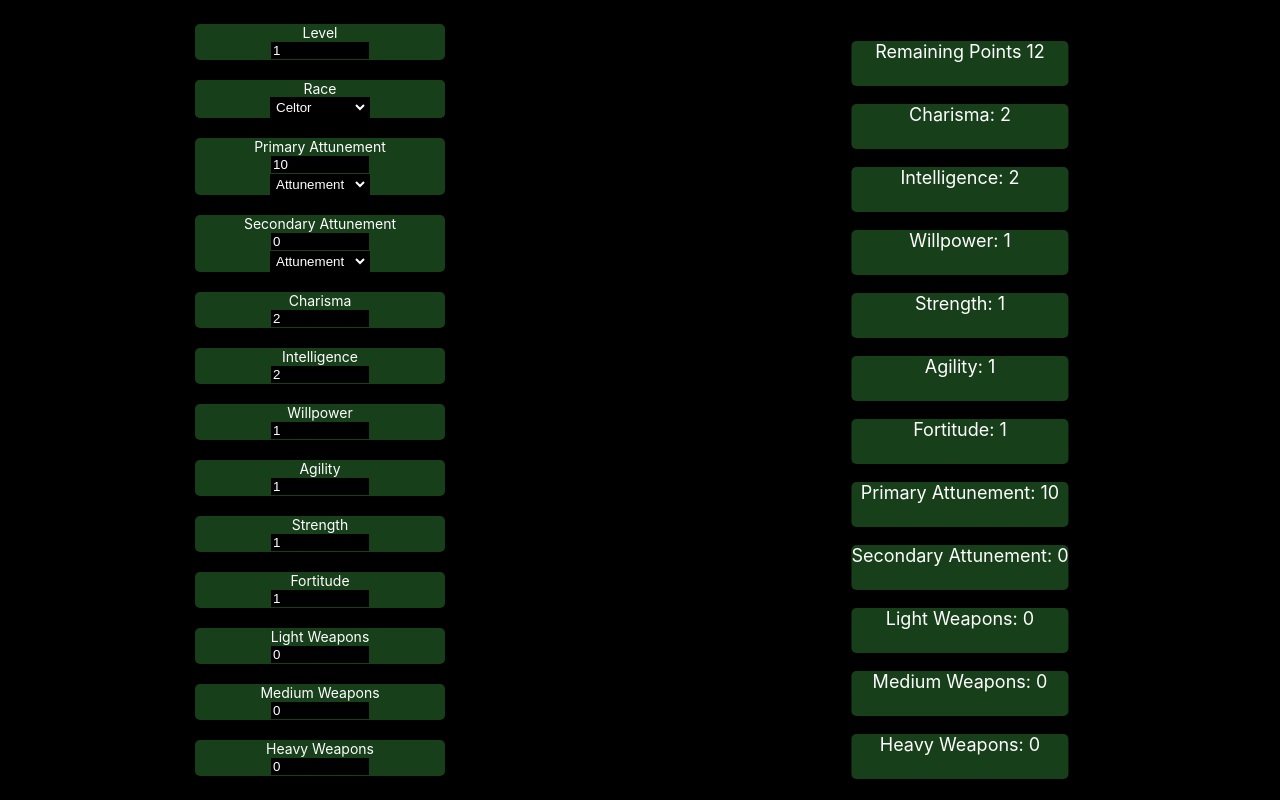
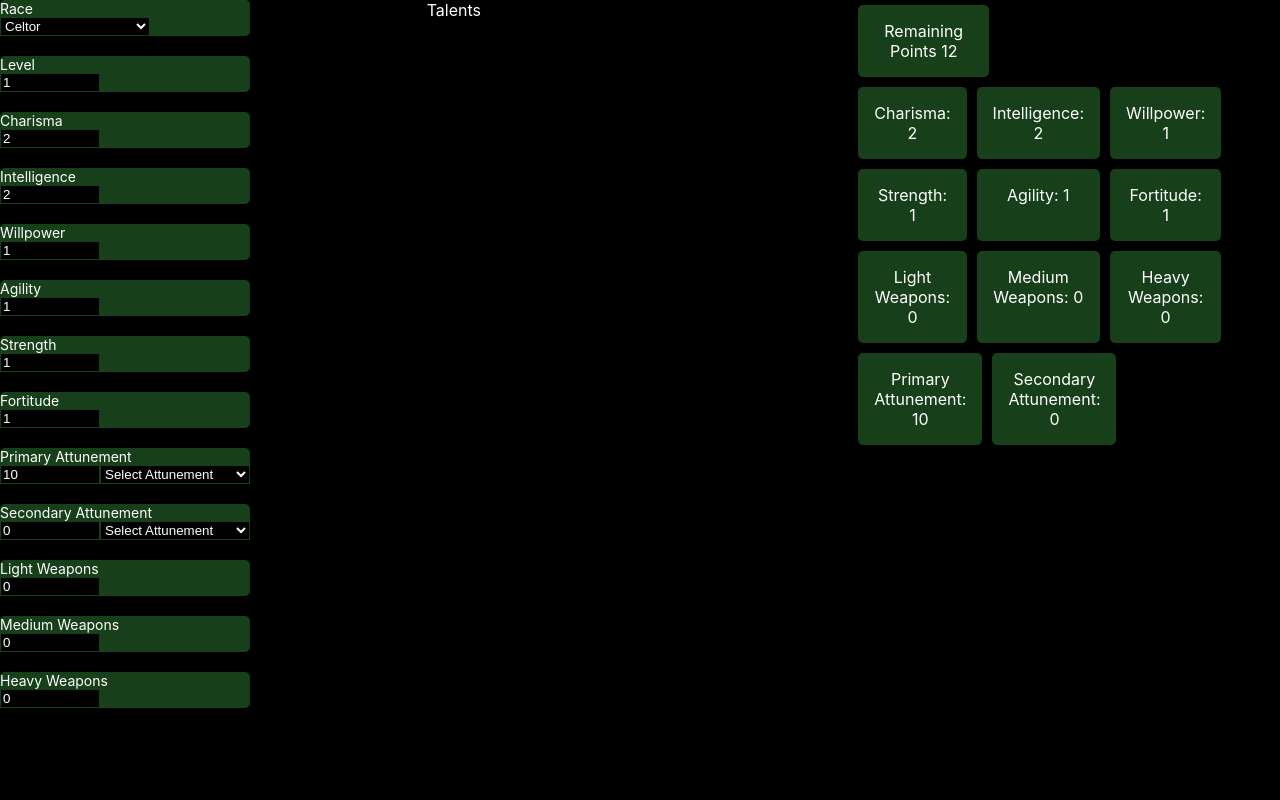
Before and after one commit to RedalarHouseVoid/Deepwoken-Build, a React (Create React App) app: page / in a window 1280 px wide. Built offline with nearby package versions, Linux system fonts and the light colour scheme.

Commit message:
Fixed Attunement Change Bug
Fixed case statement to re-enable input for attunement boxes

```diff
--- a/src/App.css
+++ b/src/App.css
@@ -1,42 +1,8 @@
-.App {
-  text-align: center;
-  display: grid;
-}
 
-.App-logo {
-  height: 40vmin;
-  pointer-events: none;
-}
 
-@media (prefers-reduced-motion: no-preference) {
-  .App-logo {
-    animation: App-logo-spin infinite 20s linear;
-  }
-}
-
-.App-header {
-  background-color: #282c34;
-  min-height: 100vh;
-  display: flex;
-  flex-direction: column;
-  align-items: center;
-  justify-content: center;
-  font-size: calc(10px + 2vmin);
-  color: white;
-  position: absolute;
-}
-
-.App-link {
-  color: #61dafb;
-}
-
-@keyframes App-logo-spin {
-  from {
-    transform: rotate(0deg);
-  }
-  to {
-    transform: rotate(360deg);
-  }
+body {
+  background-color: black;
+  color: white
 }
 input[type=text] {
   box-sizing: border-box;
@@ -48,18 +14,34 @@ input[type=text] {
 
 
 }
-.select {
 
-  position: relative;
+.main {
+  display: grid;
+  grid-template-columns: 1fr 1fr 1fr;
+  align-content: center;
+  justify-content: center;
 
 }
-.race {
+.Display {
+
+  display: grid;
+  grid-template-columns: 1fr 1fr 1fr
+
+}
+.col {
+  align-items: ;
+  width: 33%;
+}
+select {
   box-sizing: border-box;
-  border: 2px solid rgb(0, 0, 0);
+  border: 1px solid rgb(23, 63, 26);
   background-color: black;
   color: white;
-  width: 10%;
+  width: 60%;
 }
+
+
+
 .attr {
   font-size: 14px;
   position: relative;
@@ -69,69 +51,18 @@ input[type=text] {
   width: 250px;
   margin-bottom: 20px;
 
+}
+.AttunementDisplay {
 
-
-
-
+  display: grid;
+  grid-template-columns: 1fr 1fr
 
 }
-
 p {
-  font-size: large;
+  box-shadow: 0 4px 8px 0 rgba(0, 0, 0, 0.2); /* this adds the "card" effect */
+  padding: 16px;
+  border-radius: 5px;
+  text-align: center;
   background-color: rgb(23, 63, 26);
-  border-radius: 5px;
-  border: rgb(23, 63, 26) 4px;
-  height: 45px;
+  margin: 5px;
 }
-
-
-select {
-  box-sizing: border-box;
-  border: 2px solid rgb(0, 0, 0);
-  background-color: black;
-  color: white;
-  width: 40%;
-}
-
-
-
-
-
-
-
-.split {
-  height: 100%;
-  width: 50%;
-  position: fixed;
-  z-index: 1;
-  top: 0;
-  overflow-x: hidden;
-  padding-top: 20px;
-  background-color: black;
-
-}
-
-.left {
-  left: 0;
-  background-color: black;
-}
-
-
-
-.right {
-  right: 0;
-  background-color: black;
-}
-
-.centered {
-  position: absolute;
-  top: 50%;
-  left: 50%;
-  transform: translate(-50%, -50%);
-  text-align: center;
-}
-
-.centered img {
-  width: 150px;
-  border-radius: 50%;
-}
--- a/src/App.js
+++ b/src/App.js
@@ -353,29 +353,10 @@ useEffect(() => {
 
     return (
     <div className="App">
+      <div class='main'>
 
-      <header className="App-header">
-        <img src={logo} className="App-logo" alt="logo" />
-
-
-        <div class="split left">
-  <div class="centered">
-  <div class='attr'>
-
-
-        <form>
-        <label>Level</label> <br/>
-        <input
-
-        type="text"
-        value={levelValue}
-        onChange={(l) => setLevel(l.target.value)}
-
-        />
-        </form>
-
-        </div>
-        <div class='attr'>
+      <div class='col Input'>
+      <div class='attr'>
 
 
 
@@ -412,67 +393,24 @@ useEffect(() => {
 
 
         </div>
+
+
+
         <div class='attr'>
 
 
-
         <form>
-        <label>{primaryAttunement !== 'none' ? primaryAttunement : 'Primary Attunement'}</label> <br/>
+        <label>Level</label> <br/>
         <input
 
         type="text"
-        value={primaryAttunementValue}
-        onChange={(a) => attrChange(a, 'primary attunement')}
+        value={levelValue}
+        onChange={(l) => setLevel(l.target.value)}
+
         />
+        </form>
 
-        </form>
-        <select
-         value={primaryAttunement}
-         onChange={
-           (A) => primaryAttunementChange(A)}
-           >
-
-         <option value="none" selected="selected">Attunement</option>
-          <option value='Flamecharm'>Flamecharm</option>
-          <option value='Frostdraw'>Frostdraw</option>
-          <option value='Thundercall'>Thundercall</option>
-          <option value='Galebreathe'>Galebreathe</option>
-          <option value='Shadowcast'>Shadowcast</option>
-        </select>
         </div>
-        <div class='attr'>
-
-
-
-        <form>
-        <label>{secondaryAttunement !== 'none' ? secondaryAttunement : 'Secondary Attunement'}</label> <br/>
-        <input
-
-        type="text"
-        value={secondaryAttunementValue}
-        onChange={(a) => attrChange(a, 'secondary attunement')}
-        />
-
-        </form>
-        <select
-         value={secondaryAttunement}
-         onChange={
-           (A) => secondaryAttunementChange(A)}
-           >
-
-        <option value="none" selected="selected">Attunement</option>
-        <option value='Frostdraw'>Frostdraw</option>
-        <option value='Flamecharm'>Flamecharm</option>
-          <option value='Thundercall'>Thundercall</option>
-          <option value='Galebreathe'>Galebreathe</option>
-          <option value='Shadowcast'>Shadowcast</option>
-        </select>
-        </div>
-
-
-
-
-
 
 
         <div class='attr'>
@@ -585,6 +523,60 @@ useEffect(() => {
         </form>
         </div>
 
+        <div class='attr'>
+
+
+
+        <form>
+        <label>{primaryAttunement !== 'none' ? primaryAttunement : 'Primary Attunement'}</label> <br/>
+        <input
+
+        type="text"
+        value={primaryAttunementValue}
+        onChange={(a) => attrChange(a, 'primary attunement')}
+        />
+        <select
+         value={primaryAttunement}
+         onChange={
+           (A) => primaryAttunementChange(A)}
+           >
+
+         <option value="none" selected="selected">Select Attunement</option>
+          <option value='Flamecharm'>Flamecharm</option>
+          <option value='Frostdraw'>Frostdraw</option>
+          <option value='Thundercall'>Thundercall</option>
+          <option value='Galebreathe'>Galebreathe</option>
+          <option value='Shadowcast'>Shadowcast</option>
+        </select>
+        </form>
+        </div>
+        <div class='attr'>
+
+
+
+        <form>
+        <label>{secondaryAttunement !== 'none' ? secondaryAttunement : 'Secondary Attunement'}</label> <br/>
+        <input
+
+        type="text"
+        value={secondaryAttunementValue}
+        onChange={(a) => attrChange(a, 'secondary attunement')}
+        />
+        <select
+         value={secondaryAttunement}
+         onChange={
+           (A) => secondaryAttunementChange(A)}
+           >
+
+        <option value="none" selected="selected">Select Attunement</option>
+        <option value='Frostdraw'>Frostdraw</option>
+        <option value='Flamecharm'>Flamecharm</option>
+          <option value='Thundercall'>Thundercall</option>
+          <option value='Galebreathe'>Galebreathe</option>
+          <option value='Shadowcast'>Shadowcast</option>
+        </select>
+        </form>
+        </div>
 
         <div class='attr'>
 
@@ -628,54 +620,57 @@ useEffect(() => {
         </form>
 
         </div>
-
-
-        <div>
-
         </div>
 
-        </div>
+      <div class='col Talents'>
+        Talents
+       </div>
 
-</div>
-
-
-
-
-<div class="split right">
-
-  <div class="centered">
-  <p>   Remaining Points {
-            (levelValue * 5 + 25 ) - (Number(lightWeaponValue) + Number(mediumWeaponValue) + Number(heavyWeaponValue) + Number(primaryAttunementValue) + Number(secondaryAttunementValue) +  Number(charismaValue) + Number(intelligenceValue) + Number(willpowerValue) + Number(agilityValue) + Number(strengthValue) + Number(fortitudeValue))
+      <div class='col'>
+      <p>   Remaining Points {
+            (levelValue * 5 + 25 )
+             - (Number(lightWeaponValue)
+              + Number(mediumWeaponValue)
+               + Number(heavyWeaponValue)
+                + Number(primaryAttunementValue)
+                 + Number(secondaryAttunementValue)
+                  +  Number(charismaValue)
+                   + Number(intelligenceValue)
+                    + Number(willpowerValue)
+                     + Number(agilityValue)
+                      + Number(strengthValue)
+                       + Number(fortitudeValue))
         }
   </p>
-  <p>Charisma: {charismaValue} </p>
-  <p>Intelligence: {intelligenceValue} </p>
+        <div class='Display'>
+        <p>Charisma:     {charismaValue} </p>
+  <p>Intelligence:    {intelligenceValue} </p>
   <p>Willpower: {willpowerValue} </p>
   <p>Strength: {strengthValue} </p>
   <p>Agility: {agilityValue} </p>
-  <p>Fortitude: {fortitudeValue} </p>
-  <p>{primaryAttunement !== 'none' ? primaryAttunement : 'Primary Attunement'}: {primaryAttunementValue} </p>
-  <p>{secondaryAttunement !== 'none' ? secondaryAttunement : 'Secondary Attunement'}: {secondaryAttunementValue} </p>
-  <p>Light Weapons: {lightWeaponValue} </p>
-  <p>Medium Weapons: {mediumWeaponValue} </p>
-  <p>Heavy Weapons: {heavyWeaponValue} </p>
-  </div>
+  <p>Fortitude:   {fortitudeValue} </p>
+  <p>Light Weapons:     {lightWeaponValue} </p>
+  <p>Medium Weapons:   {mediumWeaponValue} </p>
+  <p>Heavy Weapons:   {heavyWeaponValue} </p>
 
 
+           </div>
 
-</div>
+           <div class='AttunementDisplay'>
+           <p>{primaryAttunement !== 'none' ? primaryAttunement : 'Primary Attunement'}: {primaryAttunementValue} </p>
+           <p>{secondaryAttunement !== 'none' ? secondaryAttunement : 'Secondary Attunement'}: {secondaryAttunementValue} </p>
+           </div>
 
 
 
 
 
+      </div>
 
 
 
+      </div>
 
-
-
-      </header>
 
     </div>
 
```
